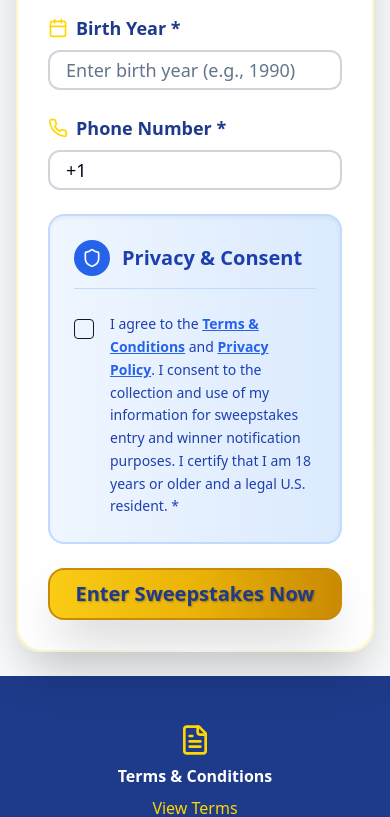
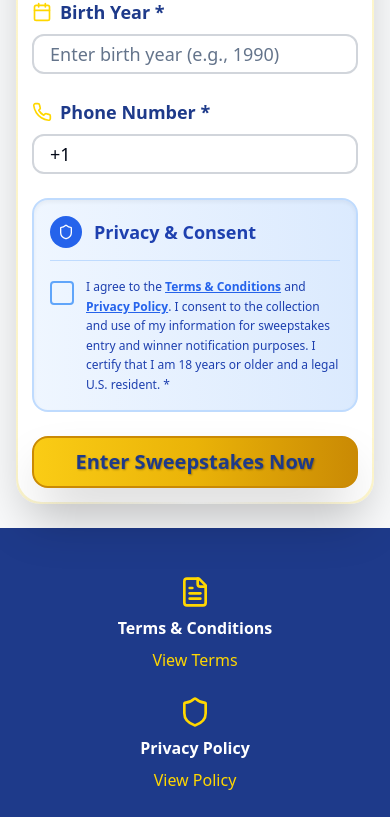
Before and after one commit to imperial583121/golden-years-sweepstakes-entry, a React (Vite) app: page / in a window 390 px wide. Shown: the part 1574-2391 px from the top of the page. Built offline with nearby package versions, Linux system fonts and the light colour scheme.

Commit message:
Fix: Improve checkbox appearance on mobile
Adjust checkbox styling in the leads section for better mobile view appearance.

```diff
--- a/src/components/EntryForm.tsx
+++ b/src/components/EntryForm.tsx
@@ -165,7 +165,7 @@ const EntryForm = () => {
               </p>
             </CardHeader>
 
-            <CardContent className="p-8 relative z-10">
+            <CardContent className="p-4 md:p-8 relative z-10">
               <form onSubmit={handleSubmit} className="space-y-6">
                 {/* First Name and Last Name in same row */}
                 <div className="grid grid-cols-1 md:grid-cols-2 gap-6">
@@ -250,25 +250,25 @@ const EntryForm = () => {
                 </div>
 
                 {/* Privacy & Consent Section */}
-                <div className="bg-gradient-to-r from-blue-50 to-blue-100 p-6 rounded-2xl border-2 border-blue-200 shadow-inner">
+                <div className="bg-gradient-to-r from-blue-50 to-blue-100 p-4 md:p-6 rounded-2xl border-2 border-blue-200 shadow-inner">
                   {/* Header */}
-                  <div className="flex items-center gap-3 mb-6 pb-3 border-b border-blue-200">
+                  <div className="flex items-center gap-3 mb-4 md:mb-6 pb-3 border-b border-blue-200">
                     <div className="bg-blue-600 p-2 rounded-full">
-                      <Shield className="w-5 h-5 text-white" />
+                      <Shield className="w-4 h-4 md:w-5 md:h-5 text-white" />
                     </div>
-                    <h3 className="text-xl font-bold text-blue-800">Privacy & Consent</h3>
+                    <h3 className="text-lg md:text-xl font-bold text-blue-800">Privacy & Consent</h3>
                   </div>
 
                   {/* Required Agreement Checkbox */}
-                  <div className="flex items-start space-x-4">
+                  <div className="flex items-start space-x-3 md:space-x-4">
                     <Checkbox
                       id="agreement"
                       checked={agreed}
                       onCheckedChange={(checked) => setAgreed(checked as boolean)}
-                      className="mt-1.5 h-5 w-5 flex-shrink-0"
+                      className="mt-1 h-6 w-6 md:h-5 md:w-5 flex-shrink-0 border-2 border-blue-400 data-[state=checked]:bg-blue-600 data-[state=checked]:border-blue-600"
                     />
-                    <div className="flex-1">
-                      <Label htmlFor="agreement" className="text-blue-800 font-medium text-sm leading-relaxed cursor-pointer block">
+                    <div className="flex-1 min-w-0">
+                      <Label htmlFor="agreement" className="text-blue-800 font-medium text-xs md:text-sm leading-relaxed cursor-pointer block break-words">
                         I agree to the{' '}
                         <Link
                           to="/official-rules"
```
